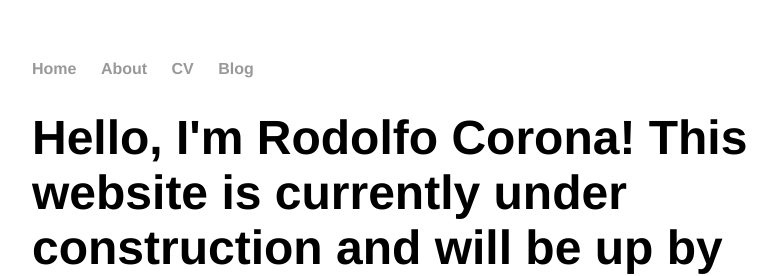
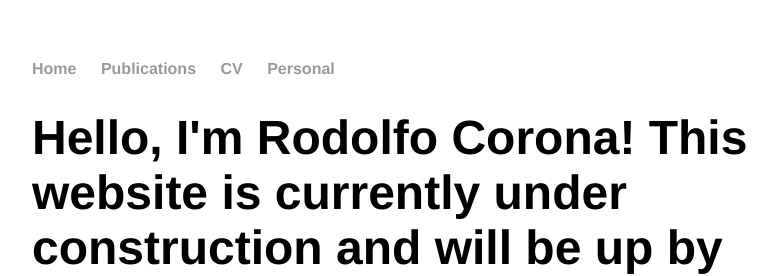
Before and after one commit to rcorona/old_website, a Jekyll site: the page built from index.html, in a window 1280 px wide. Shown: the top 276 px of the page, without its empty margins (160-937 px from the left). Built offline with Jekyll 4.4.1, drawn with Linux system fonts in a browser that asks for light colours.

Commit message:
Update default.html

```diff
--- a/_layouts/default.html
+++ b/_layouts/default.html
@@ -9,9 +9,9 @@
 			<nav>
 	    		<ul>
 	        		<li><a href="/">Home</a></li>
-		        	<li><a href="/about">About</a></li>
+				<li><a href="/publications">Publications</li>
 	        		<li><a href="/rcorona_CV.pdf">CV</a></li>
-	        		<li><a href="/blog">Blog</a></li>
+	        		<li><a href="/blog">Personal</a></li>
 	    		</ul>
 			</nav>
 			<div class="container">
```
